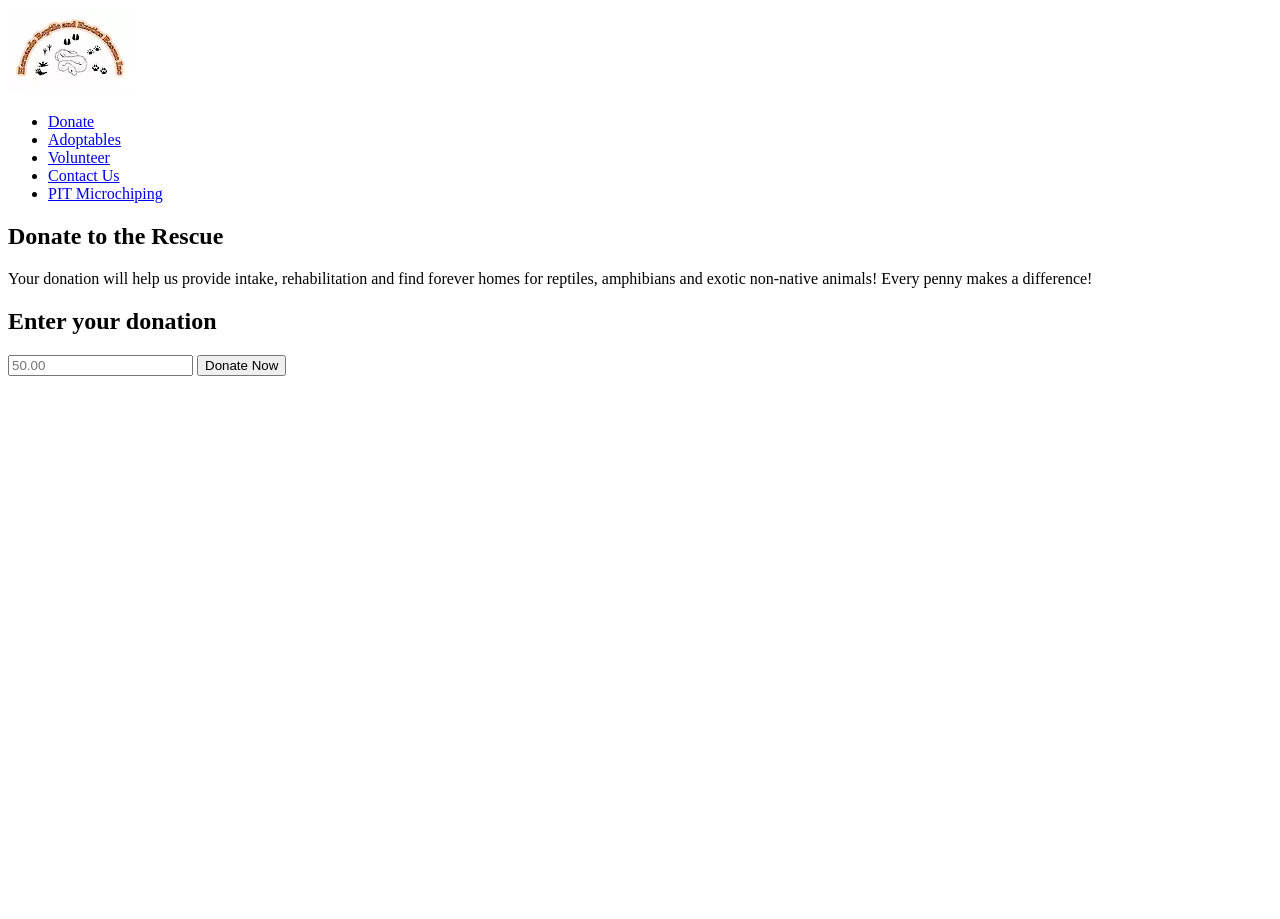
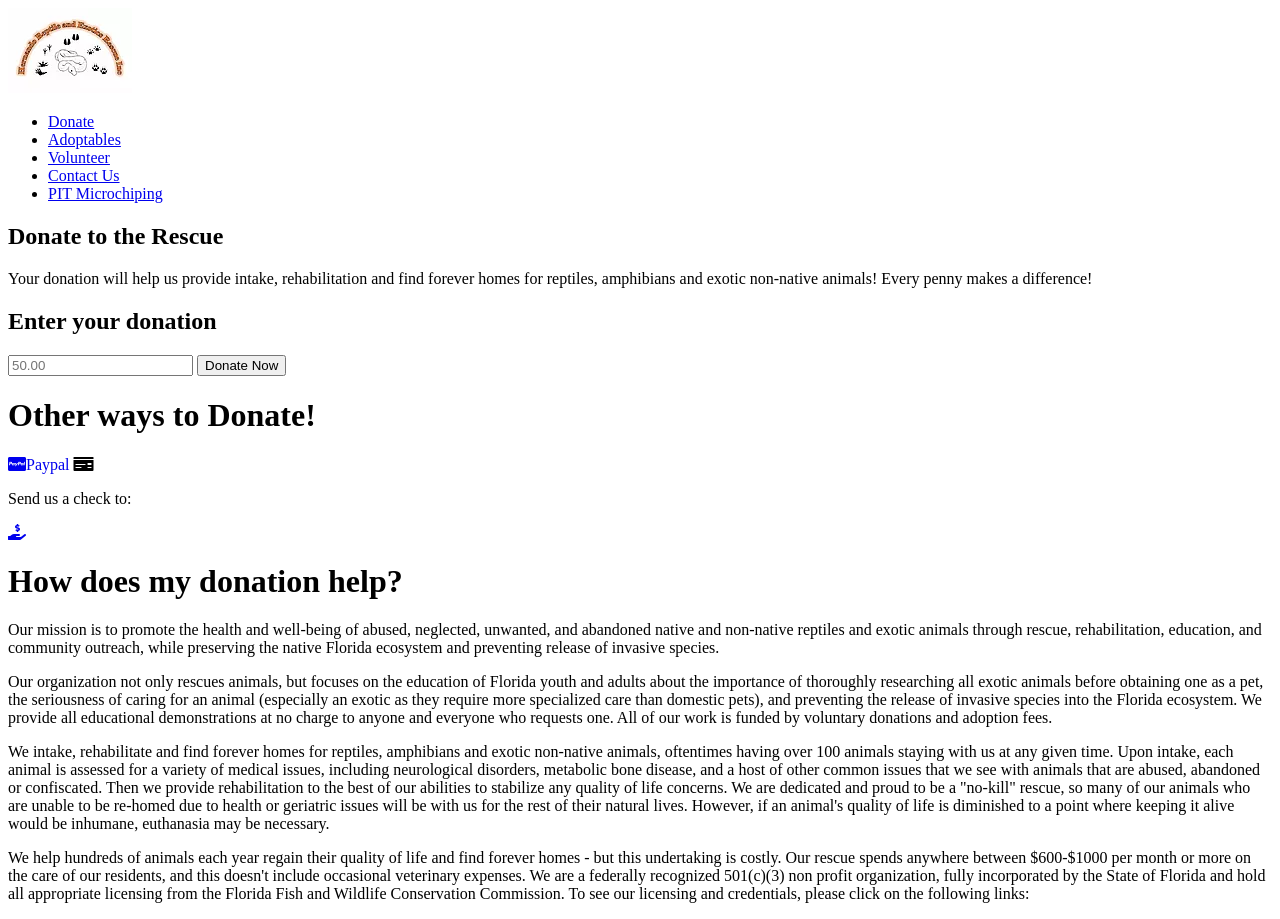
Before and after one commit to ajcuddeback/Hernando-Reptile, a plain HTML site: page sub-pages/donation.html in a window 1280 px wide. Before the commit the page ends 800 px from the top, so only its background shows below. Drawn offline with Linux system fonts and the light colour scheme; files whose address does not match are found by name.

Commit message:
added how does my donation help section

```diff
--- a/sub-pages/donation.html
+++ b/sub-pages/donation.html
@@ -46,6 +46,45 @@
             </div>
         </div>
     </section>
+
+    <main>
+        <div class="left-content">
+            <h1>Other ways to Donate!</h1>
+            <div class="donate-links">
+                <a href="#"><i class="fab fa-cc-paypal">Paypal</i></a>
+                <i class="fas fa-money-check"></i>
+                <p>Send us a check to: </p>
+                <a href="#"><i class="fas fa-hand-holding-usd"></i></a>
+            </div>
+            <h1>How does my donation help?</h1>
+            <p>Our mission is to promote the health and well-being of abused, neglected, unwanted, and abandoned native
+                and non-native reptiles and exotic animals through rescue, rehabilitation, education, and community
+                outreach, while preserving the native Florida ecosystem and preventing release of invasive species.
+            </p>
+            <p>Our organization not only rescues animals, but focuses on the education of Florida youth and adults about
+                the importance of thoroughly researching all exotic animals before obtaining one as a pet, the
+                seriousness of caring for an animal (especially an exotic as they require more specialized care than
+                domestic pets), and preventing the release of invasive species into the Florida ecosystem. We provide
+                all educational demonstrations at no charge to anyone and everyone who requests one. All of our work is
+                funded by voluntary donations and adoption fees.</p>
+            <p>We intake, rehabilitate and find forever homes for reptiles, amphibians and exotic non-native animals,
+                oftentimes having over 100 animals staying with us at any given time. Upon intake, each animal is
+                assessed for a variety of medical issues, including neurological disorders, metabolic bone disease, and
+                a host of other common issues that we see with animals that are abused, abandoned or confiscated. Then
+                we provide rehabilitation to the best of our abilities to stabilize any quality of life concerns. We are
+                dedicated and proud to be a "no-kill" rescue, so many of our animals who are unable to be re-homed due
+                to health or geriatric issues will be with us for the rest of their natural lives. However, if an
+                animal's quality of life is diminished to a point where keeping it alive would be inhumane, euthanasia
+                may be necessary.
+            </p>
+            <p>We help hundreds of animals each year regain their quality of life and find forever homes - but this
+                undertaking is costly. Our rescue spends anywhere between $600-$1000 per month or more on the care of
+                our residents, and this doesn't include occasional veterinary expenses. We are a federally recognized
+                501(c)(3) non profit organization, fully incorporated by the State of Florida and hold all appropriate
+                licensing from the Florida Fish and Wildlife Conservation Commission. To see our licensing and
+                credentials, please click on the following links:</p>
+        </div>
+    </main>
     <script src="./scripts/script.js " async defer></script>
 </body>
 
```
